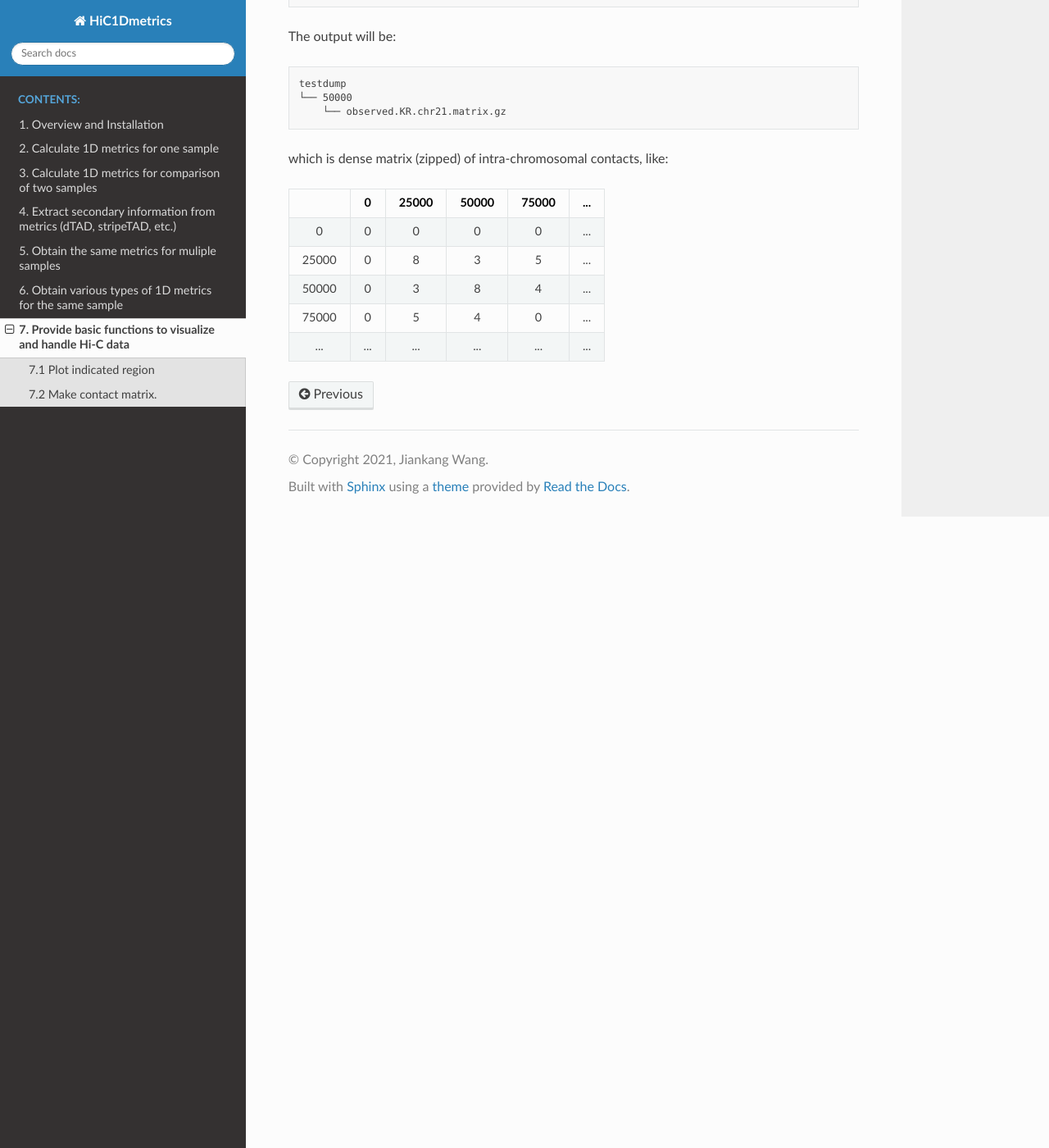
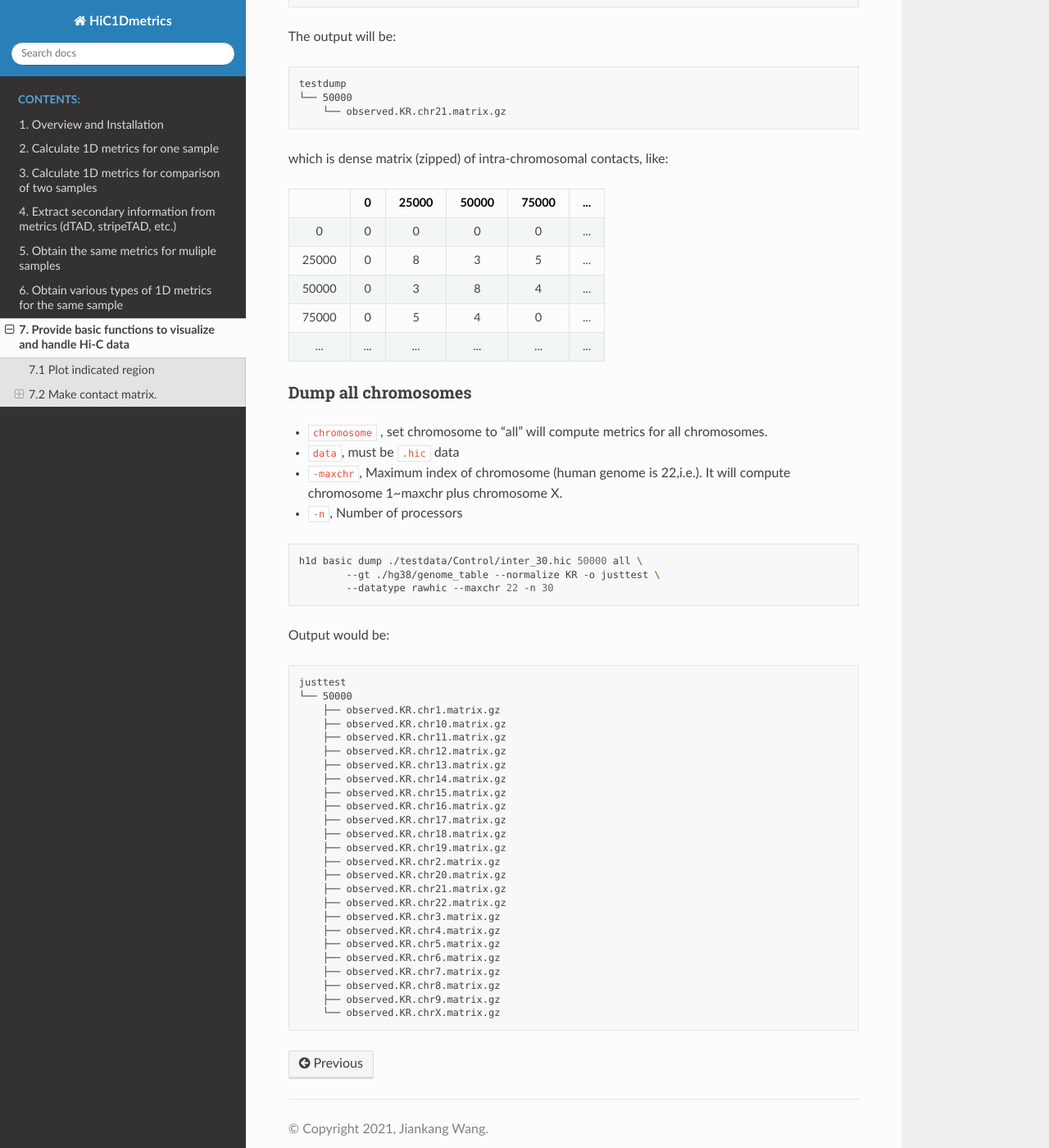
Before and after one commit to wangjk321/H1D_documents, a Sphinx documentation site: the page built from source/basic.md, in a window 1280 px wide and 1400 px high, scrolled down 2143 px. Shown: the whole window at 82% size. Built offline with Sphinx 7.4.7 and the Read the Docs theme 2.0.0, drawn with Linux system fonts in a browser that asks for light colours.

Commit message:
multicpu

````diff
--- a/source/basic.md
+++ b/source/basic.md
@@ -75,3 +75,48 @@ which is dense matrix (zipped) of intra-chromosomal contacts, like:
 | 50000 |  0   |   3   |   8   |   4   | ...  |
 | 75000 |  0   |   5   |   4   |   0   | ...  |
 |  ...  | ...  |  ...  |  ...  |  ...  | ...  |
+
+
+
+### Dump all chromosomes
+
+- `chromosome` , set chromosome to "all" will compute metrics for all chromosomes.
+- `data`, must be `.hic` data
+- `-maxchr`, Maximum index of chromosome (human genome is 22,i.e.). It will compute chromosome 1~maxchr plus chromosome X.
+- `-n`, Number of processors
+
+``` shell
+h1d basic dump ./testdata/Control/inter_30.hic 50000 all \
+	--gt ./hg38/genome_table --normalize KR -o justtest \
+	--datatype rawhic --maxchr 22 -n 30
+```
+
+Output would be:
+
+```
+justtest
+└── 50000
+    ├── observed.KR.chr1.matrix.gz
+    ├── observed.KR.chr10.matrix.gz
+    ├── observed.KR.chr11.matrix.gz
+    ├── observed.KR.chr12.matrix.gz
+    ├── observed.KR.chr13.matrix.gz
+    ├── observed.KR.chr14.matrix.gz
+    ├── observed.KR.chr15.matrix.gz
+    ├── observed.KR.chr16.matrix.gz
+    ├── observed.KR.chr17.matrix.gz
+    ├── observed.KR.chr18.matrix.gz
+    ├── observed.KR.chr19.matrix.gz
+    ├── observed.KR.chr2.matrix.gz
+    ├── observed.KR.chr20.matrix.gz
+    ├── observed.KR.chr21.matrix.gz
+    ├── observed.KR.chr22.matrix.gz
+    ├── observed.KR.chr3.matrix.gz
+    ├── observed.KR.chr4.matrix.gz
+    ├── observed.KR.chr5.matrix.gz
+    ├── observed.KR.chr6.matrix.gz
+    ├── observed.KR.chr7.matrix.gz
+    ├── observed.KR.chr8.matrix.gz
+    ├── observed.KR.chr9.matrix.gz
+    └── observed.KR.chrX.matrix.gz
+```
````
Also changed, not shown: source/twosample.md (+4 -4 lines).
